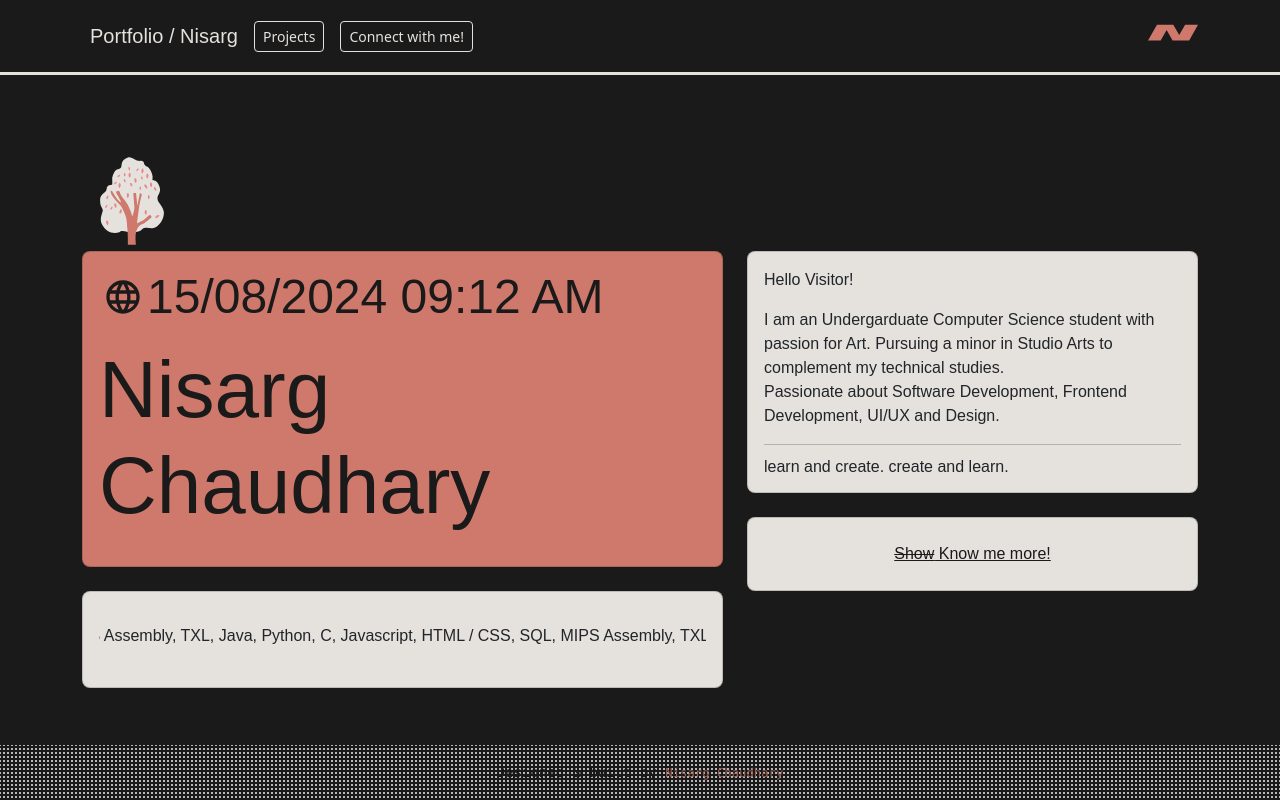
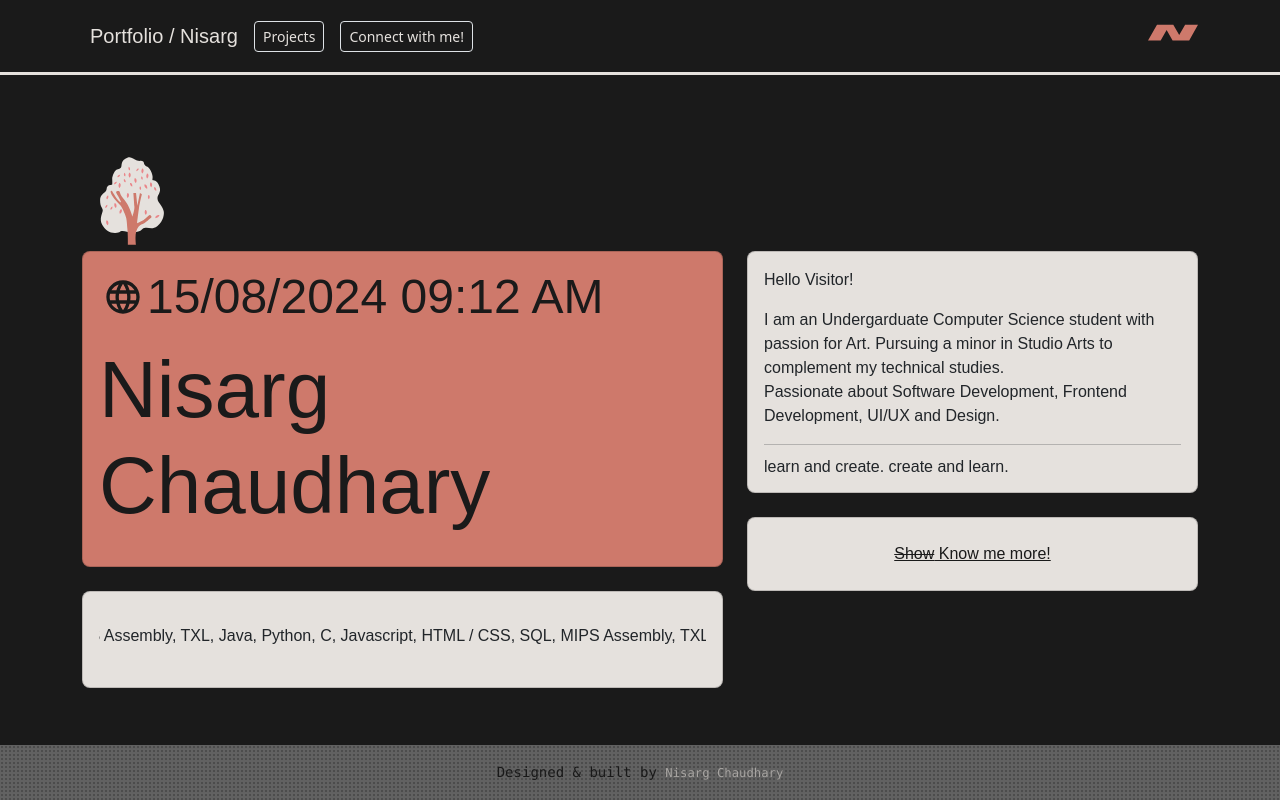
Before and after one commit to nisarg-11-here/Portfolio-Website, a React (Create React App) app in the folder frontend/: page / in a window 1280 px wide. Built offline with nearby package versions, Linux system fonts and the light colour scheme; a web font is replaced by a local one.

Commit message:
Footer updated

```diff
--- a/frontend/src/Components/Footer.css
+++ b/frontend/src/Components/Footer.css
@@ -9,8 +9,8 @@ footer {
     padding: 20px;
     /* padding-left: 11.5%; */
     background-image: radial-gradient(
-      rgba(0, 0, 0, 0) 1.7px,
-      #fdfdfd 1px
+      rgba(0, 220, 88, 0) 0px,
+      #afafafb2 1px
     );
     background-size: 4px 4px;
     backdrop-filter: blur(3px);
--- a/frontend/src/Components/Footer.jsx
+++ b/frontend/src/Components/Footer.jsx
@@ -12,7 +12,7 @@ export function Footer() {
           <code className="custom-text">
             {" "}
             Designed &amp; built by{" "}
-            <code className="custom-text2">Nisarg Chaudhary</code>{" "}
+            <code className="custom-text3">Nisarg Chaudhary</code>{" "}
           </code>
         </footer>
       )}
```
